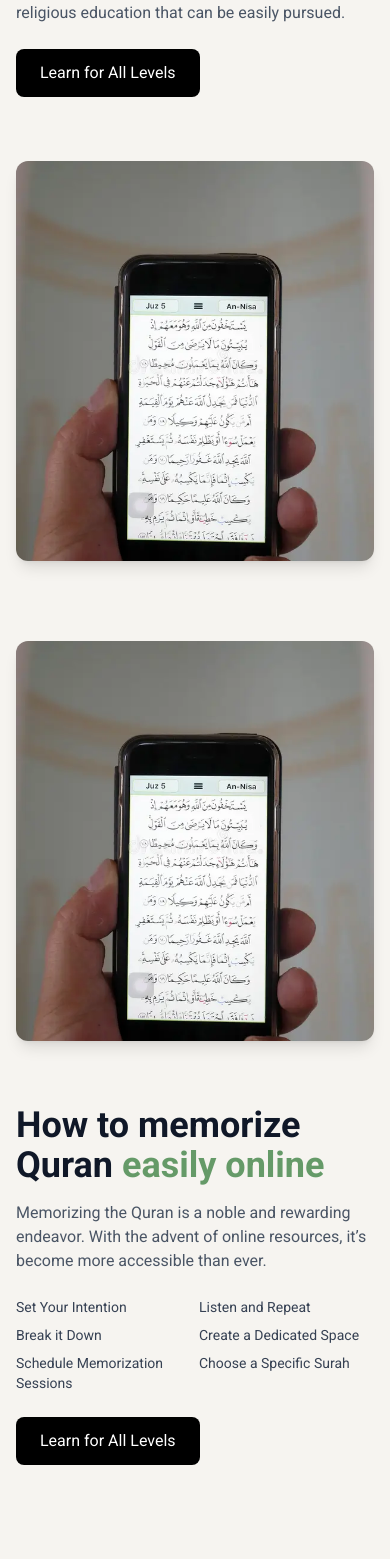
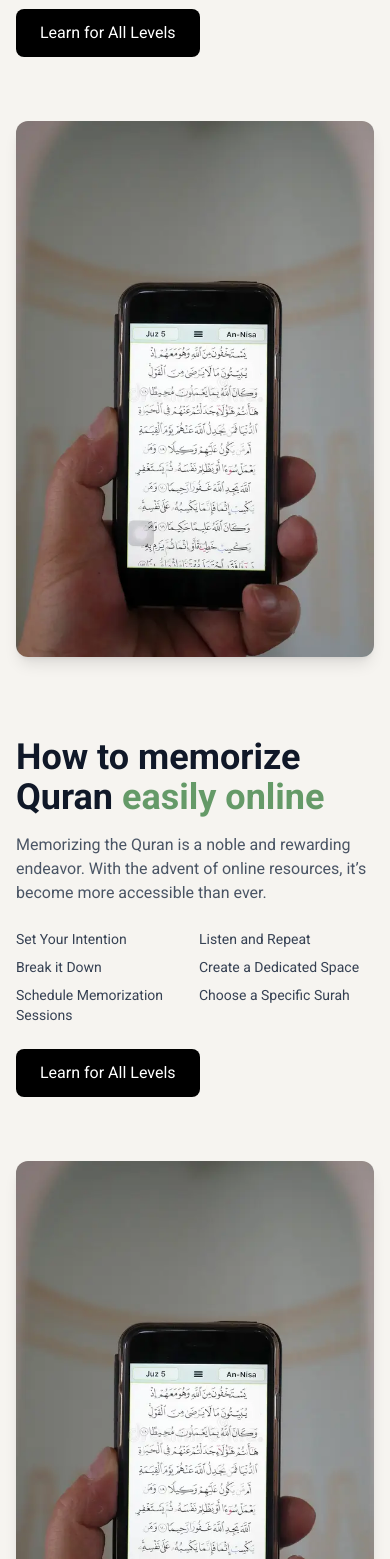
Before and after one commit to zubairkhan1234/quran-online, a Next.js app: page / in a window 390 px wide. Shown: the part 1949-3508 px from the top of the page. Built offline with nearby package versions, Linux system fonts and the light colour scheme.

Commit message:
responsive fixes

```diff
--- a/src/app/page.js
+++ b/src/app/page.js
@@ -25,12 +25,12 @@ export default function Home() {
       <div>
         <SuccessSection />
       </div>
-      {/* <div className="container m-auto">
+      <div className="container m-auto">
         <ClassActivity />
-      </div> */}
-      {/* <div className="header-dark">
+      </div>
+      <div className="header-dark">
         <Footer />
-      </div> */}
+      </div>
     </div>
   );
 }
--- a/src/components/sections/ClassActivity.jsx
+++ b/src/components/sections/ClassActivity.jsx
@@ -68,7 +68,7 @@ function ClassActivity() {
             </p>
 
 
-            <div className="w-[800px] mt-10 md:mt-0 relative bg-darkGray2 rounded-xl mx-auto p-0">
+            <div className="w-full max-w-[400px] md:max-w-[600px] lg:max-w-[800px] mt-10 md:mt-0 relative bg-darkGray2 rounded-xl mx-auto p-0">
                 <Carousel
                     responsive={responsive}
                     infinite={true}
--- a/src/components/sections/Footer.jsx
+++ b/src/components/sections/Footer.jsx
@@ -2,7 +2,7 @@ import { FaFacebookF, FaTwitter, FaInstagram, FaYoutube } from "react-icons/fa";
 
 export default function Footer() {
   return (
-    <footer className="text-gray-300 pt-12 pb-6">
+    <footer className="text-gray-300 pt-10 p-4 md:p-6" >
       {/* Newsletter Section */}
       <div className="container m-auto">
         <div className="flex flex-col md:flex-row justify-between items-center border-b border-gray-700 pb-8 mb-8">
--- a/src/components/sections/LearningSection.jsx
+++ b/src/components/sections/LearningSection.jsx
@@ -5,7 +5,8 @@ import Image from "next/image";
 import quranImage from '../../../public/images/quraninmobile.webp';
 export default function LearningSection() {
   return (
-    <section className="bg-[#f6f4f0] py-20">
+    <section className="bg-[#f6f4f0] py-10">
+      {/* First Row */}
       <div className="container mx-auto px-4 md:p-6 grid grid-cols-1 lg:grid-cols-2 gap-16 items-center">
         {/* Left Text */}
         <div>
@@ -30,26 +31,26 @@ export default function LearningSection() {
             alt="Quran app on phone"
             width={450}
             height={300}
-            className="rounded-xl shadow-lg h-[400px] object-cover w-[auot]"
+            className="rounded-xl shadow-lg w-full h-auto md:h-[400px] object-cover max-w-[450px]"
           />
         </div>
       </div>
 
       {/* Second Row */}
-      <div className="container mx-auto px-4 md:p-6 mt-20 grid grid-cols-1 lg:grid-cols-2 gap-16 items-center">
+      <div className="container mx-auto px-4 md:p-6 mt-20 flex flex-col-reverse lg:flex-row gap-16 items-center">
         {/* Left Image */}
-        <div className="flex justify-center">
+        <div className="flex justify-center w-full">
           <Image
             src={quranImage}
             alt="Reading Quran"
             width={450}
             height={300}
-            className="rounded-xl shadow-lg h-[400px] object-cover w-[auot]"
+            className="rounded-xl shadow-lg w-full h-auto md:h-[400px] object-cover max-w-[450px]"
           />
         </div>
 
         {/* Right Text */}
-        <div>
+        <div className="w-full">
           <h2 className="text-4xl font-bold text-gray-900 mb-4">
             How to memorize Quran{" "}
             <span className="text-[#659a68]">easily online</span>
@@ -74,5 +75,6 @@ export default function LearningSection() {
         </div>
       </div>
     </section>
+
   );
 }
--- a/src/components/sections/SuccessSection.jsx
+++ b/src/components/sections/SuccessSection.jsx
@@ -5,7 +5,7 @@ import { FaBook, FaCalendarAlt, FaUsers, FaGamepad } from "react-icons/fa";
 
 export default function SuccessSection() {
   return (
-    <section className="bg-[#f6f4f0] py-20">
+    <section className="bg-[#f6f4f0] py-10">
       <div className="container mx-auto px-4 md:p-6">
         {/* Heading */}
         <div className="text-center mb-12">
```
